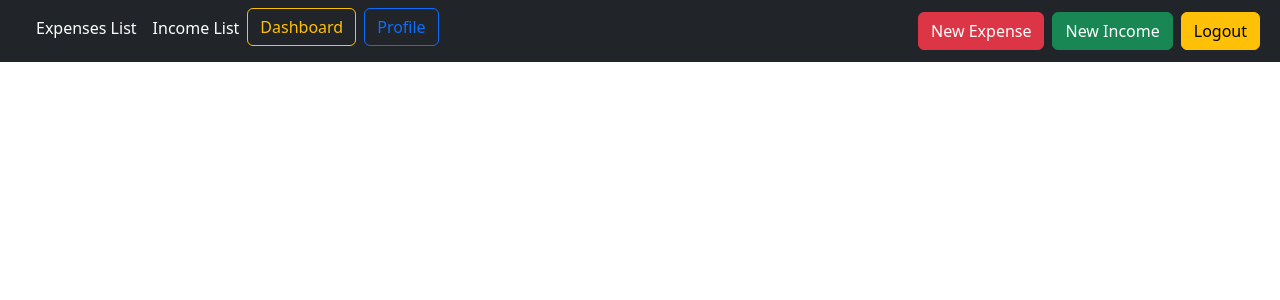
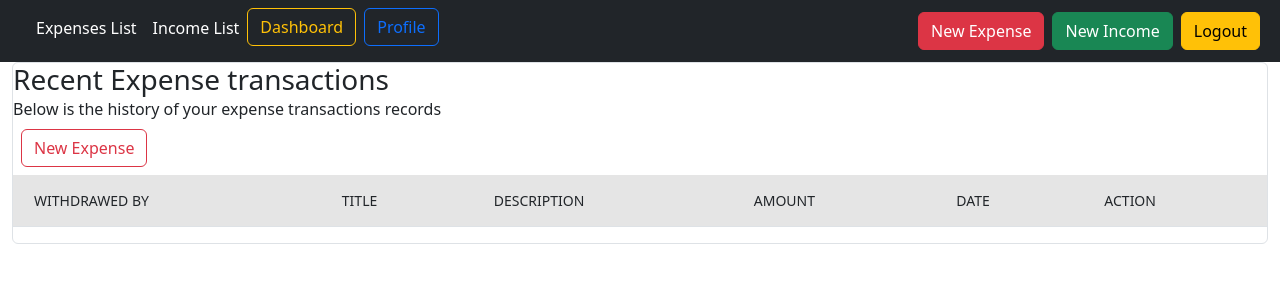
Before and after one commit to MakarosVar/MERN-Expense-Tracker, a React (Create React App) app in the folder client/: page /expenses in a window 1280 px wide. Shown: the top 300 px of the page. Built offline with nearby package versions, Linux system fonts and the light colour scheme; sample sign-in values are in the browser's storage.

Commit message:
expenseslist start

```diff
--- a/client/src/App.js
+++ b/client/src/App.js
@@ -12,6 +12,7 @@ import AddIncome from './Pages/Income/AddIncome';
 import NavBar from './Components/Navigation/Navbar';
 import ProtectedRoute from './Components/Navigation/ProtectedRoute';
 import NotAdmin from './Components/NotAdmin';
+import ExpensesList from './Pages/Expenses/ExpensesList';
 
 function App() {
   return (
@@ -25,6 +26,7 @@ function App() {
         <Route exact path="/not-found" Component={NotAdmin} />
         <Route path="/profile" element={<ProtectedRoute><Profile/></ProtectedRoute>} />
         <Route path="/add-expense" element={<ProtectedRoute><AddExpense/></ProtectedRoute>} />
+        <Route path="/expenses" element={<ProtectedRoute><ExpensesList/></ProtectedRoute>} />
         <Route path="/add-income"element={<ProtectedRoute><AddIncome/></ProtectedRoute>} />
       </Routes>
     </Router>
--- /dev/null
+++ b/client/src/Pages/Expenses/ExpensesList.js
@@ -0,0 +1,68 @@
+import React, { useEffect, useState } from "react";
+import { useDispatch, useSelector } from "react-redux";
+import { Link } from "react-router-dom";
+
+const ExpensesList = () => {
+  return (
+    <>
+      <section className="py-6">
+        <div className="container-fluid">
+          <div className="position-relative border rounded-2">
+            <a className="position-absolute top-0 end-0 mt-4 me-4" href="#"></a>
+            <div className="pt-8 px-8 mb-8">
+              <h6 className="mb-0 fs-3">Recent Expense transactions</h6>
+              <p className="mb-0">
+                Below is the history of your expense transactions records
+              </p>
+              <Link
+                to="/add-expense"
+                className="btn  btn-outline-danger me-2 m-2"
+              >
+                New Expense
+              </Link>
+            </div>
+            <table className="table">
+              <thead>
+                <tr className="table-active">
+                  <th scope="col">
+                    <button className="btn d-flex align-items-centerr text-uppercase">
+                      <small>Withdrawed By</small>
+                    </button>
+                  </th>
+                  <th scope="col">
+                    <button className="btn d-flex align-items-centerr text-uppercase">
+                      <small>Title</small>
+                    </button>
+                  </th>
+                  <th scope="col">
+                    <button className="btn d-flex align-items-centerr text-uppercase">
+                      <small>Description</small>
+                    </button>
+                  </th>
+                  <th scope="col">
+                    <button className="btn d-flex align-items-centerr text-uppercase">
+                      <small>Amount</small>
+                    </button>
+                  </th>
+                  <th scope="col">
+                    <button className="btn d-flex align-items-centerr text-uppercase">
+                      <small>Date</small>
+                    </button>
+                  </th>
+                  <th scope="col">
+                    <button className="btn d-flex align-items-centerr text-uppercase">
+                      <small>Action</small>
+                    </button>
+                  </th>
+                </tr>
+              </thead>
+              <tbody></tbody>
+            </table>
+          </div>
+        </div>
+      </section>
+    </>
+  );
+};
+
+export default ExpensesList;
```
